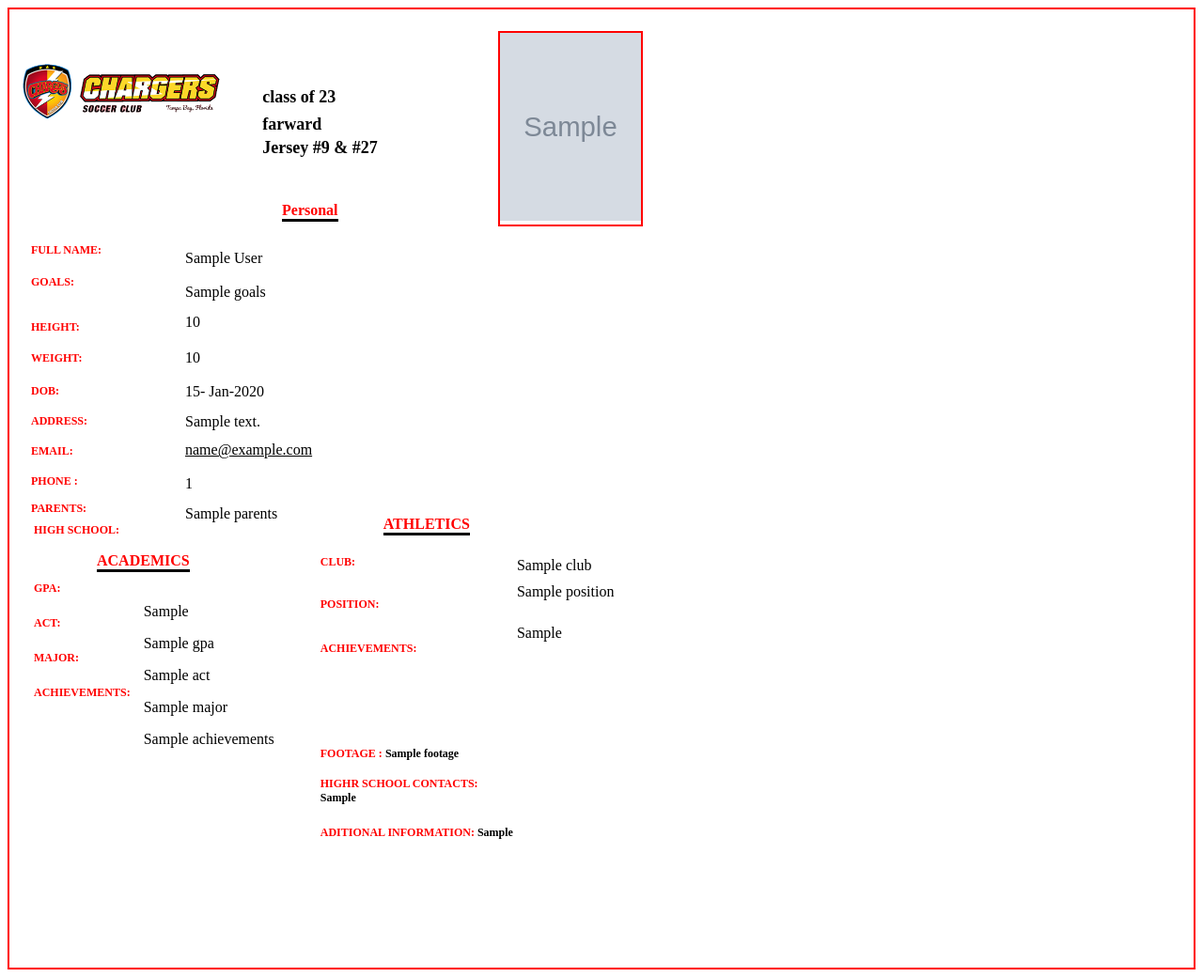
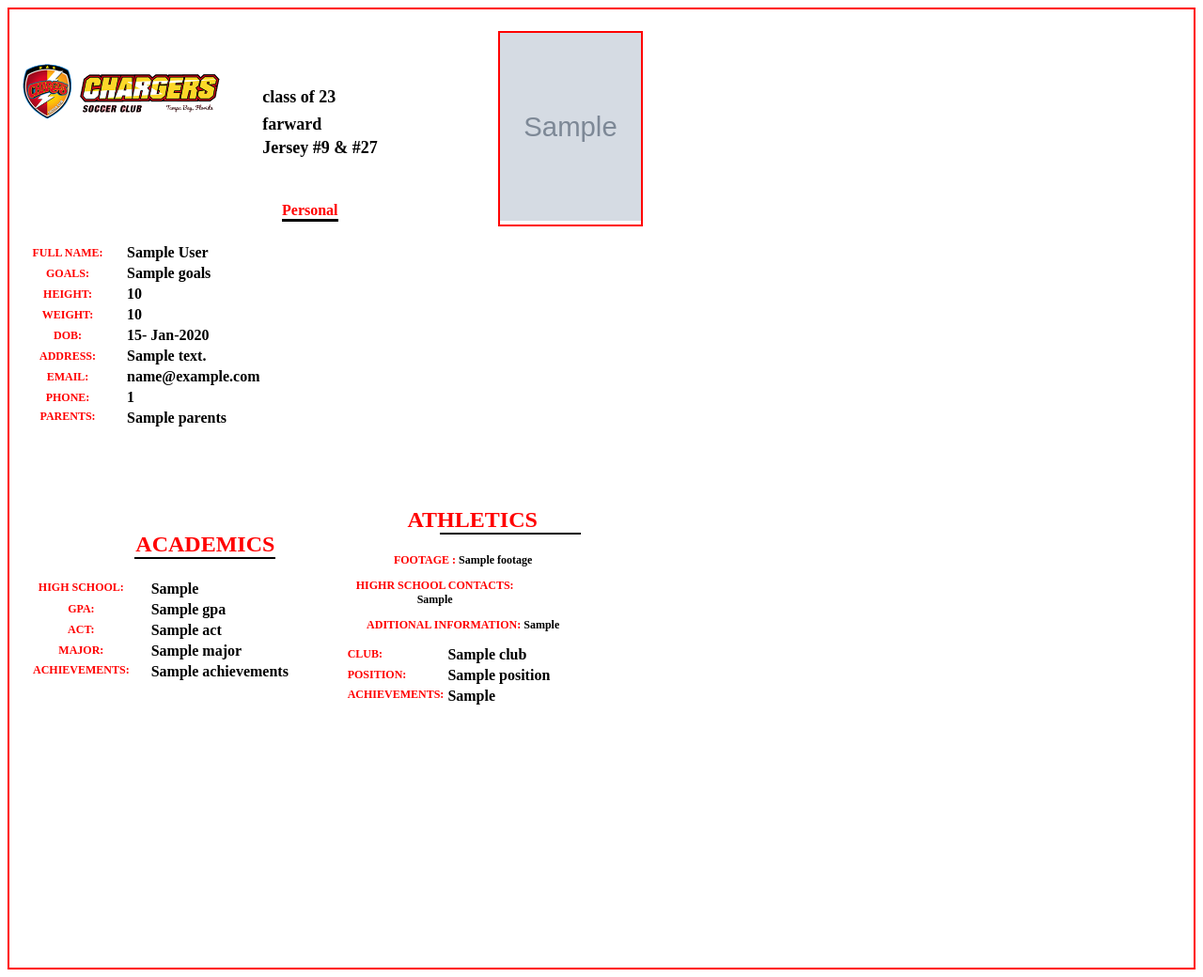
Before and after one commit to izazasif/user_resgistration, a Laravel app: template resources/views/profile/pdf_template.blade.php in a window 1280 px wide. Shown: the whole page at 94% size. Run offline with Laravel 10, Linux system fonts and the light colour scheme; the template is opened without the code that fills it: most values are stand-ins (such as "Sample title", 1, 10 or a date in 2020); grey boxes marked "Sample" are stand-in pictures; data that the repository does not hold is empty.

Commit message:
second_com123456789101112

```diff
--- a/resources/views/profile/pdf_template.blade.php
+++ b/resources/views/profile/pdf_template.blade.php
@@ -35,94 +35,95 @@
     <h4 style="margin-top: -29px; color: red;margin-left:200px;">
                 <span style="margin-top: -35px;margin-left:90px; border-bottom: 3px solid black; display: inline-block;">Personal</span>
     </h4>
-    <table style="margin-top:-20px;">
-    <tr>
-        <td>
-            <p style="padding-left: 20px;font-size: 12px;width:80px;font-weight: bold;position: relative; top: -27px;margin: 2;color:red;">FULL NAME: </p>
-            <p style="padding-left: 20px;font-size: 12px;font-weight: bold; position: relative; top: -20px;margin: 2;color:red;">GOALS: </p>
-            <p style="padding-left: 20px;font-size: 12px;font-weight: bold;position: relative; top: 1px;margin: 2;color:red;">HEIGHT:</p>
-            <p style="padding-left: 20px;font-size: 12px;font-weight: bold;position: relative; top: 7px;margin: 2;color:red;">WEIGHT:</p>
-            <p style="padding-left: 20px;font-size: 12px;font-weight: bold;position: relative; top: 15px;margin: 2;color:red;">DOB:</p>
-            <p style="padding-left: 20px;font-size: 12px;font-weight: bold;position: relative; top: 20px;margin: 2;color:red;">ADDRESS:</p>
-            <p style="padding-left: 20px;font-size: 12px;font-weight: bold;position: relative; top: 25px;margin: 2;color:red;">EMAIL:</p>
-            <p style="padding-left: 20px;font-size: 12px;font-weight: bold;position: relative; top: 30px;margin: 2;color:red;">PHONE :</p>
-            <p style="padding-left: 20px;font-size: 12px;font-weight: bold;position: relative; top: 32px;margin: 2;color:red;">PARENTS:</p>
-        </td>
-        <td>
-            <p style="padding-left: 80px;margin: 2;position: relative; top: 10px;">{{ $profile->full_name }} </p>
-            <p style="padding-left: 80px;margin: 2;position: relative; top: 12px;">{{ $profile->goals }} </p>
-            <p style="padding-left: 80px;margin: 2;position: relative; top: 10px;">{{ $profile->height }}</p>
-            <p style="padding-left: 80px;margin: 2;position: relative; top: 14px;">{{ $profile->weight }}</p>
-            <p style="padding-left: 80px;margin: 2;position: relative; top: 16px;">{{ Carbon\Carbon::parse($profile->dob)->format('j- M-Y') }}</p>
-            <p style="padding-left: 80px;margin: 2;position: relative; top: 14px;">{{ $profile->address }}</p>
-            <p style="padding-left: 80px;text-decoration: underline;margin: 2;position: relative; top: 10px;">{{ $profile->email }}</p>
-            <p style="padding-left: 80px;margin: 2;position: relative; top: 12px;">{{ $profile->phone_number }}</p>
-            <p style="padding-left: 80px;margin: 2;position: relative; top: 10px;">{!! str_replace(',', '<br>', $profile->parents) !!}</p>
-        </td>
-    </tr>
-</table>
     <table>
         <tr>
-            <td>
-            <div class="col-md-6">
-            <h2 style="margin-top: 20px; color: red;font-size: 16px;font-weight: bold;">
-                <span style="margin-left:90px; border-bottom: 3px solid black; display: inline-block;">ACADEMICS</span>
-            </h2>
-            <!-- <p style="padding-left: 20px;"><strong style="font-size: 12px;font-weight: bold;color:red;">  HIGH SCHOOL:</strong>&nbsp; &nbsp;{{ $profile->h_school }}</p>
-            <p style="padding-left: 20px;"><strong style="font-size: 12px;font-weight: bold;color:red; ">GPA: </strong>&nbsp; &nbsp;{{ $profile->gpa }}</p>
-            <p style="padding-left: 20px;"><strong style="font-size: 12px;font-weight: bold;color:red; ">ACT:</strong>&nbsp; &nbsp;{{ $profile->act }}</p>
-            <p style="padding-left: 20px;"><strong style="font-size: 12px;font-weight: bold;color:red; ">MAJOR:</strong>&nbsp; &nbsp;{{ $profile->major }}</p>
-            <p style="padding-left: 20px;"><strong style="font-size: 12px;font-weight: bold;color:red; ">ACHIEVEMENTS: </strong>&nbsp; &nbsp;{{ $profile->achievements }}</p> -->
-            <table>
-                <tr>
-                    <td>
-                        <p style="position: relative; top: -100px;padding-left: 20px;font-size: 12px;font-weight: bold;color:red;">  HIGH SCHOOL:</p>
-                        <p style="position: relative; top: -65px;padding-left: 20px;font-size: 12px;font-weight: bold;color:red;">GPA: </p>
-                        <p style="position: relative; top: -55px;padding-left: 20px;font-size: 12px;font-weight: bold;color:red;">ACT:</p>
-                        <p style="position: relative; top: -45px;padding-left: 20px;font-size: 12px;font-weight: bold;color:red;">MAJOR:</p>
-                        <p style="position: relative; top: -35px;padding-left: 20px;font-size: 12px;font-weight: bold;color:red;">ACHIEVEMENTS: </p>
-                    </td>
-                    <td>
-                        <p style="padding-left: 10px;">{{ $profile->h_school }}</p>
-                        <p style="padding-left: 10px;">{{ $profile->gpa }}</p>
-                        <p style="padding-left: 10px;">{{ $profile->act }}</p>
-                        <p style="padding-left: 10px;">{{ $profile->major }}</p>
-                        <p style="padding-left: 10px;">{{ $profile->achievements }}</p>
-                    </td>
-                </tr>
-            </table>
-            </td>
-            <td style="padding-left: 20px;">
+            <th style="padding-left: 20px;font-size: 12px;width:80px;font-weight: bold;margin: 2;color:red;">FULL NAME:</th>
+            <th style="padding-left: 20px;font-size: 16px;text-align: justify;">{{ $profile->full_name }}</th>
+        </tr>
+        <tr>
+            <th style="padding-left: 20px;font-size: 12px;width:80px;font-weight: bold;margin: 2;color:red;">GOALS: </th>
+            <th style="padding-left: 20px;font-size: 16px;width:540px;text-align: justify;">{{ $profile->goals }} </th>
+        </tr>
+        <tr>
+            <th style="padding-left: 20px;font-size: 12px;width:80px;font-weight: bold;margin: 2;color:red;">HEIGHT:</th>
+            <th style="padding-left: 20px;font-size: 16px;width:80px;text-align: justify;">{{ $profile->height }}</th>
+        </tr>
+        <tr>
+            <th style="padding-left: 20px;font-size: 12px;width:80px;font-weight: bold;margin: 2;color:red;">WEIGHT:</th>
+            <th style="padding-left: 20px;font-size: 16px;width:80px;text-align: justify;">{{ $profile->weight }}</th>
+        </tr>
+        <tr>
+            <th style="padding-left: 20px;font-size: 12px;width:80px;font-weight: bold;margin: 2;color:red;">DOB:</th>
+            <th style="padding-left: 20px;font-size: 16px;width:80px;text-align: justify;">{{ Carbon\Carbon::parse($profile->dob)->format('j- M-Y') }}</th>
+        </tr>
+        <tr>
+            <th style="padding-left: 20px;font-size: 12px;width:80px;font-weight: bold;margin: 2;color:red;">ADDRESS:</th>
+            <th style="padding-left: 20px;font-size: 16px;width:80px;text-align: justify;">{{ $profile->address }}</th>
+        </tr>
+        <tr>
+            <th style="padding-left: 20px;font-size: 12px;width:80px;font-weight: bold;margin: 2;color:red;">EMAIL:</th>
+            <th style="padding-left: 20px;font-size: 16px;width:80px;text-align: justify;">{{ $profile->email }}</th>
+        </tr>
+        <tr>
+            <th style="padding-left: 20px;font-size: 12px;width:80px;font-weight: bold;margin: 2;color:red;">PHONE:</th>
+            <th style="padding-left: 20px;font-size: 16px;width:80px;text-align: justify;">{{ $profile->phone_number }}</th>
+        </tr>
+        <tr>
+            <th style="padding-left: 20px;font-size: 12px;width:80px;font-weight: bold;margin: 2;color:red;vertical-align: top;">PARENTS:</th>
+            <th style="padding-left: 20px;font-size: 16px;width:80px;text-align: justify;">{!! str_replace(',', '<br>', $profile->parents) !!}</th>
+        </tr>
+        </table>
 
-            <h2 style="margin-top: -55px; color: red;font-size: 16px;font-weight: bold;">
-                <span style="margin-left:90px;border-bottom: 3px solid black; display: inline-block;">ATHLETICS</span>
-            </h2>
+    <table style="margin-top:60px;">
+        <tr>
+            <th>
+            <h2 style="color: red;padding-left: 100px;">ACADEMICS</h2>
+            <h2 style="border-bottom: 2px solid black;margin-left:130px;width:150px;margin-top:-20px;"></h2>
+               <table>
 
-                <!-- <p><strong style="font-size: 12px;font-weight: bold;color:red;">CLUB: </strong>&nbsp; &nbsp;{{ $profile->club }}</p>
-                <p><strong style="font-size: 12px;font-weight: bold;color:red;">POSITION: </strong>&nbsp; &nbsp;{{ $profile->position }}</p>
-                <p><strong style="font-size: 12px;font-weight: bold;color:red;">CLUB ACHIEVEMENTS:</strong>&nbsp; &nbsp;{{ $profile->c_achievements }}</p>
-                <p><strong style="font-size: 12px;font-weight: bold;color:red;">FOOTAGE :</strong>&nbsp; &nbsp;{{ $profile->footage }}</p>
-                <p><strong style="font-size: 12px;font-weight: bold;color:red;">HIGHR SCHOOL CONTACTS:</strong>&nbsp; &nbsp;{{ $profile->h_contact }}</p>
-                <p><strong style="font-size: 12px;font-weight: bold;color:red;">ADITIONAL INFORMATION:</strong>&nbsp; &nbsp;{{ $profile->additional_information }}</p> -->
+                    <tr>
+                        <th style="padding-left: 20px;font-size: 12px;width:80px;font-weight: bold;margin: 2;color:red;vertical-align: top;">HIGH SCHOOL:</th>
+                        <th style="padding-left: 20px;font-size: 16px;width:160px;text-align: justify;">{{ $profile->h_school }}</th>
+                    </tr>
+                    <tr>
+                        <th style="padding-left: 20px;font-size: 12px;width:80px;font-weight: bold;margin: 2;color:red;">GPA: </th>
+                        <th style="padding-left: 20px;font-size: 16px;width:80px;text-align: justify;">{{ $profile->gpa }} </th>
+                    </tr>
+                    <tr>
+                        <th style="padding-left: 20px;font-size: 12px;width:80px;font-weight: bold;margin: 2;color:red;">ACT:</th>
+                        <th style="padding-left: 20px;font-size: 16px;width:80px;text-align: justify;">{{ $profile->act }}</th>
+                    </tr>
+                    <tr>
+                        <th style="padding-left: 20px;font-size: 12px;width:80px;font-weight: bold;margin: 2;color:red;">MAJOR:</th>
+                        <th style="padding-left: 20px;font-size: 16px;width:80px;text-align: justify;">{{ $profile->major }}</th>
+                    </tr>
+                    <tr>
+                        <th style="padding-left: 20px;font-size: 12px;width:80px;font-weight: bold;margin: 2;color:red;vertical-align: top;">ACHIEVEMENTS:</th>
+                        <th style="padding-left: 20px;font-size: 16px;width:80px;text-align: justify;">{{ $profile->achievements }}</th>
+                    </tr>
+              </table>
+            </th>
+            <th>
+            <h2 style="color: red;padding-left: 60px;">ATHLETICS</h2>
+            <h2 style="border-bottom: 2px solid black;margin-left:140px;width:150px;margin-top:-20px;"></h2>
                 <table>
                     <tr>
-                        <td>
-                        <p style="position: relative; top: -8px;padding-left: 20px;font-size: 12px;font-weight: bold;color:red;">CLUB: </p>
-                        <p style="position: relative; top: 10px;padding-left: 20px;font-size: 12px;font-weight: bold;color:red;">POSITION: </p>
-                        <p style="position: relative; top: 30px;padding-left: 20px;font-size: 12px;font-weight: bold;color:red;">ACHIEVEMENTS:</p>
-                        <p style="position: relative; top: 115px;padding-left: 20px;font-size: 12px;font-weight: bold;color:red;">FOOTAGE :  <strong style="color:black;"> {{ $profile->footage }} </strong></p>
-                        <p style="position: relative; top: 120px;padding-left: 20px;font-size: 12px;font-weight: bold;color:red;width:190px;">HIGHR SCHOOL CONTACTS: <strong style="color:black;"> {{ $profile->h_contact }} </strong> </p>
-                        <p style="position: relative; top: 130px;padding-left: 20px;font-size: 12px;font-weight: bold;color:red;">ADITIONAL INFORMATION:<strong style="color:black;"> {{ $profile->additional_information }} </strong></p>
-                       </td>
-                        <td>
-                        <p style="position: relative; top: -45px;">{{ $profile->club }}</p>
-                        <p style="position: relative; top: -51px;">{{ $profile->position }}</p>
-                        <p style="position: relative; top: -41px;">{{ $profile->c_achievements }}</p>
-                        </td>
-
+                        <th style="padding-left: 40px;font-size: 12px;width:20px;font-weight: bold;margin: 2;color:red;text-align: left;">CLUB:</th>
+                        <th style="font-size: 16px;width:130px;text-align: left;">{{ $profile->club }}</th>
                     </tr>
+                    <tr>
+                        <th style="padding-left: 40px;font-size: 12px;width:20px;font-weight: bold;margin: 2;color:red;text-align: left;">POSITION: </th>
+                        <th style="font-size: 16px;width:80px;text-align: justify;">{{ $profile->position }} </th>
+                    </tr>
+                    <tr>
+                        <th style="padding-left: 40px;font-size: 12px;width:20px;font-weight: bold;margin: 2;color:red;text-align: left;vertical-align: top;">ACHIEVEMENTS:</th>
+                        <th style="font-size: 16px;width:130px;text-align: justify;vertical-align: top;">{{ $profile->c_achievements  }}</th>
+                    </tr>
+                     <p style="padding-left: 40px;font-size: 12px;font-weight: bold;color:red;">FOOTAGE :  <strong style="color:black;text-align: justify;"> {{ $profile->footage }} </strong></p>
+                        <p style="padding-left: 40px;font-size: 12px;font-weight: bold;color:red;width:190px;">HIGHR SCHOOL CONTACTS: <strong style="color:black;text-align: justify;"> {{ $profile->h_contact }} </strong> </p>
+                        <p style="padding-left: 40px;font-size: 12px;font-weight: bold;color:red;">ADITIONAL INFORMATION:<strong style="color:black;text-align: justify;"> {{ $profile->additional_information }} </strong></p>
                 </table>
-            </td>
+            </th>
         </tr>
     </table>
     </div>
```
Also changed, not shown: resources/views/profile/pdf_template1.blade.php (added, +167 -0 lines), public/app/user/20230909080030_369400.jpg (added).
